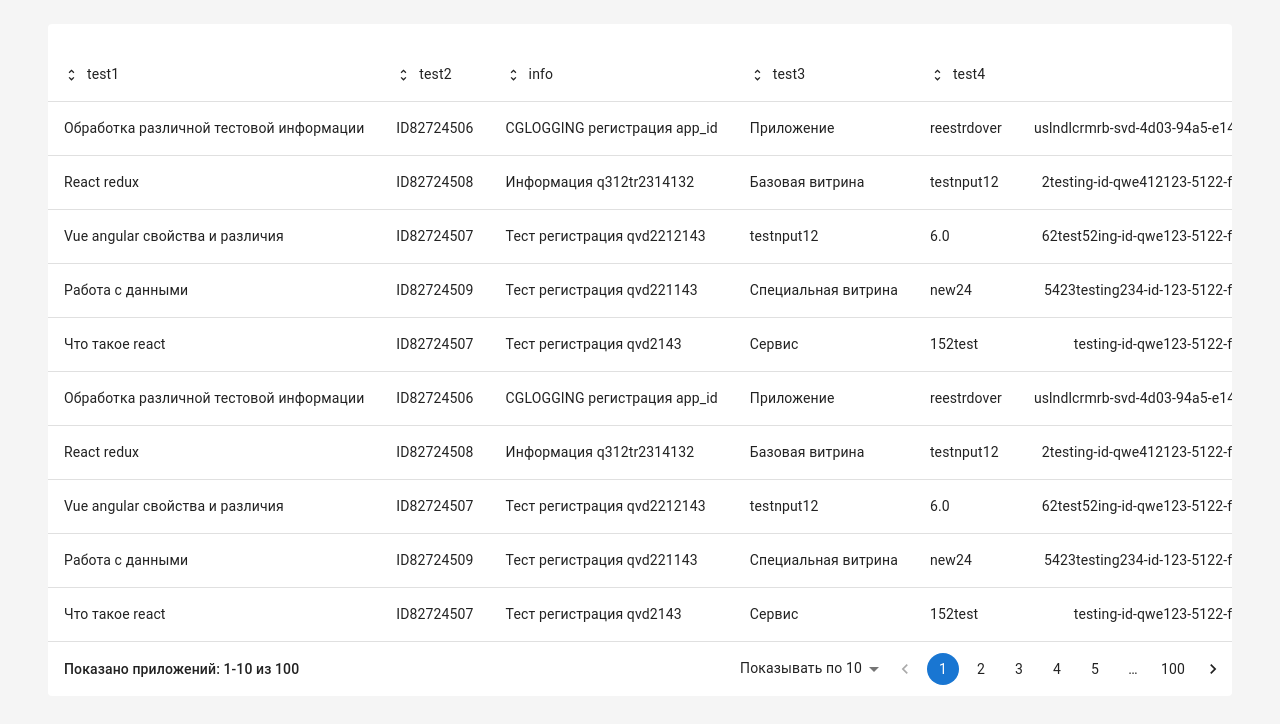
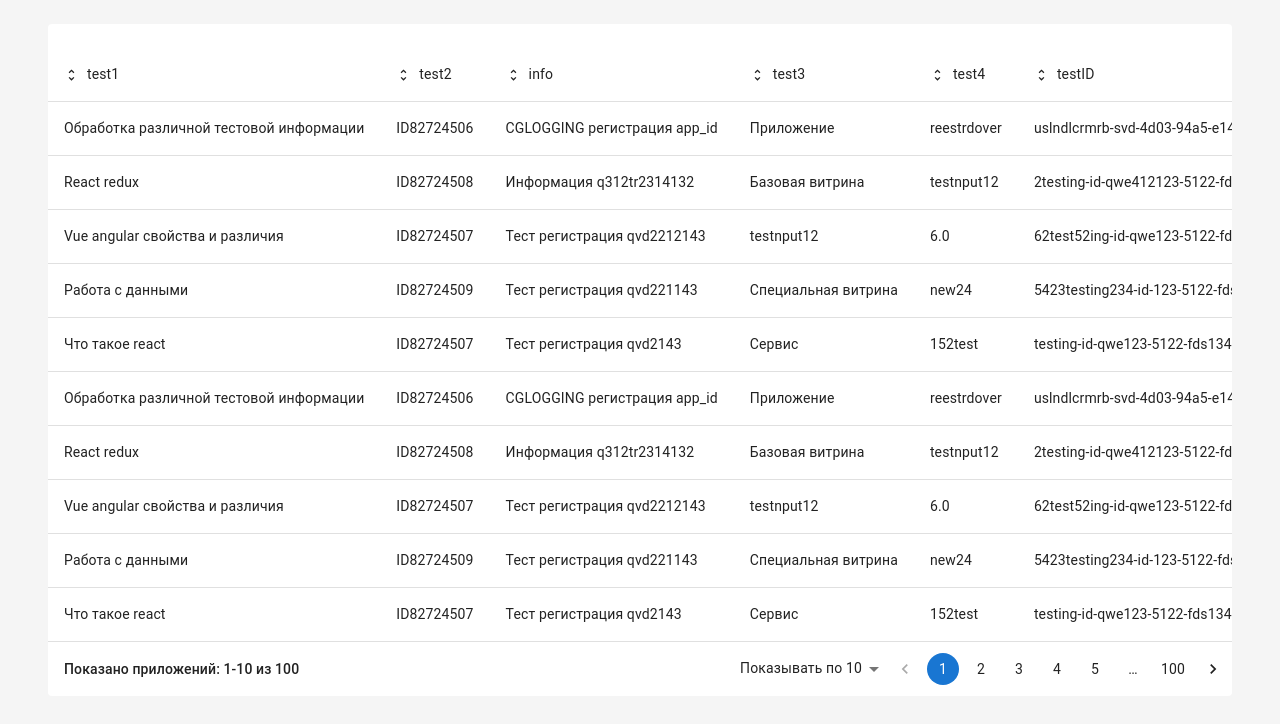
Before and after one commit to FrontendDevoloperr/table-mui, a React (Create React App) app: page / in a window 1280 px wide. Shown: the top 724 px of the page. Built offline with nearby package versions, Linux system fonts and the light colour scheme; the HTML template or start-up script is replaced by a standard one.

Commit message:
update src/components/table/index.jsx

```diff
--- a/src/components/table/index.jsx
+++ b/src/components/table/index.jsx
@@ -211,7 +211,7 @@ export default function BasicTable() {
                         alignItems: "center",
                         gap: "8px",
                         cursor: "pointer",
-                        justifyContent: i !== 5 ? "flex-start" : "flex-end",
+                        justifyContent: "flex-start",
                       }}
                     >
                       <UnfoldMoreIcon
@@ -299,8 +299,6 @@ export default function BasicTable() {
                       sx={{
                         width: "max-content",
                         fontSize: ".875rem",
-                        textAlign: "right",
-                        minWidth: "100%",
                       }}
                     >
                       {row.testID}
```
